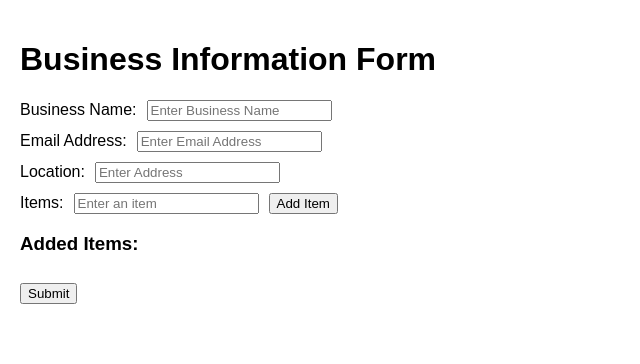
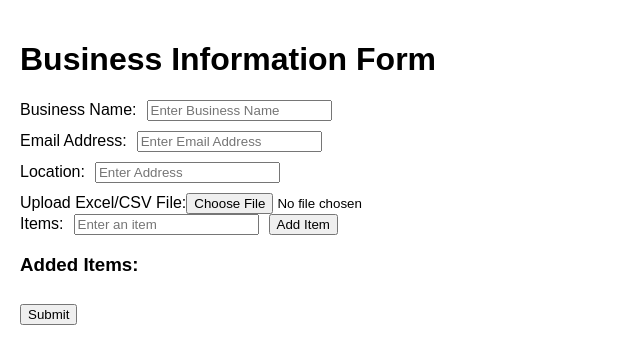
Before and after one commit to ThatRickHuang/HackCanada, a React (Create React App) app: page / in a window 1280 px wide. Shown: the top 364 px of the page, without its empty margins (0-640 px from the left). Built offline with nearby package versions, Linux system fonts and the light colour scheme.

Commit message:
Small errors, bigger changes, excel/csv upload

```diff
--- a/package.json
+++ b/package.json
@@ -8,10 +8,12 @@
     "@testing-library/react": "^16.2.0",
     "@testing-library/user-event": "^13.5.0",
     "firebase": "^11.3.1",
+    "papaparse": "^5.5.2",
     "react": "^19.0.0",
     "react-dom": "^19.0.0",
     "react-scripts": "5.0.1",
-    "web-vitals": "^2.1.4"
+    "web-vitals": "^2.1.4",
+    "xlsx": "^0.18.5"
   },
   "scripts": {
     "start": "react-scripts start",
--- a/src/App.js
+++ b/src/App.js
@@ -1,6 +1,8 @@
 import React, { useState } from "react";
 import "./firebaseConfig";
 import { getFirestore, addDoc, collection } from "firebase/firestore";
+import FileUpload from "./services/FileUpload";
+
 function App() {
   const [BusinessName, SetBusinessName] = useState("");
 
@@ -24,8 +26,12 @@ function App() {
       SetItems([...Items, SingleItem]);
       SetSingleItem(""); // Clear the input field
     }
+  // Function to handle extracted items from the FileUpload component
+
   };
-
+  const handleItemsExtracted = (extractedItems) => {
+    SetItems(extractedItems);
+  };
   const db = getFirestore();
 
   const saveDataToFirestore = async () => {
@@ -106,6 +112,8 @@ function App() {
             required
           />
         </div>
+        {/* File Upload Field */}
+        <FileUpload onItemsExtracted={handleItemsExtracted} />
 
         {/* Items Field */}
         <div style={{ marginBottom: "10px" }}>
--- /dev/null
+++ b/src/services/FileUpload.js
@@ -0,0 +1,55 @@
+import React, { useState } from "react";
+import * as XLSX from "xlsx";
+import Papa from "papaparse";
+
+const FileUpload = ({ onItemsExtracted }) => {
+  const [UploadedFile, SetUploadedFile] = useState(null);
+
+  const handleFileUpload = (event) => {
+    const file = event.target.files[0];
+    if (file) {
+      SetUploadedFile(file);
+      extractItemsFromFile(file);
+    }
+  };
+
+  const extractItemsFromFile = (file) => {
+    const reader = new FileReader();
+
+    reader.onload = (e) => {
+      const data = e.target.result;
+
+      if (file.name.endsWith(".xlsx")) {
+        const workbook = XLSX.read(data, { type: "binary" });
+        const sheetName = workbook.SheetNames[0];
+        const worksheet = workbook.Sheets[sheetName];
+        const jsonData = XLSX.utils.sheet_to_json(worksheet, { header: 1 });
+        const items = jsonData.map((row) => row[0]).filter((item) => item);
+        onItemsExtracted(items);
+      } else if (file.name.endsWith(".csv")) {
+        Papa.parse(data, {
+          complete: (result) => {
+            const items = result.data.map((row) => row[0]).filter((item) => item);
+            onItemsExtracted(items);
+          },
+          header: false,
+        });
+      }
+    };
+
+    reader.readAsBinaryString(file);
+  };
+
+  return (
+    <div>
+      <label>Upload Excel/CSV File:</label>
+      <input
+        type="file"
+        accept=".xlsx, .csv"
+        onChange={handleFileUpload}
+      />
+    </div>
+  );
+};
+
+export default FileUpload;
```
Also changed, not shown: 1 other file (tests, documents, lock files or other folders).
